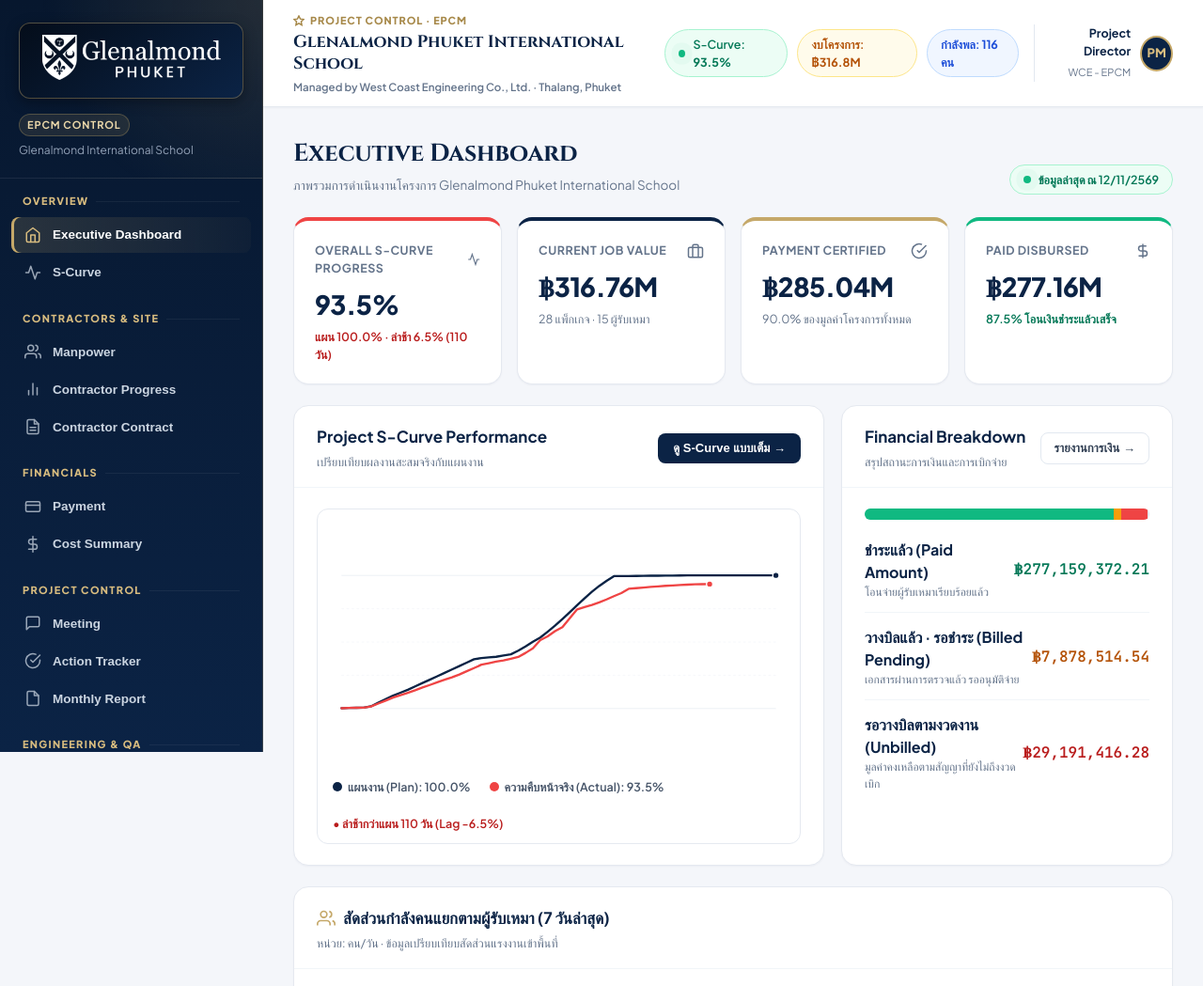
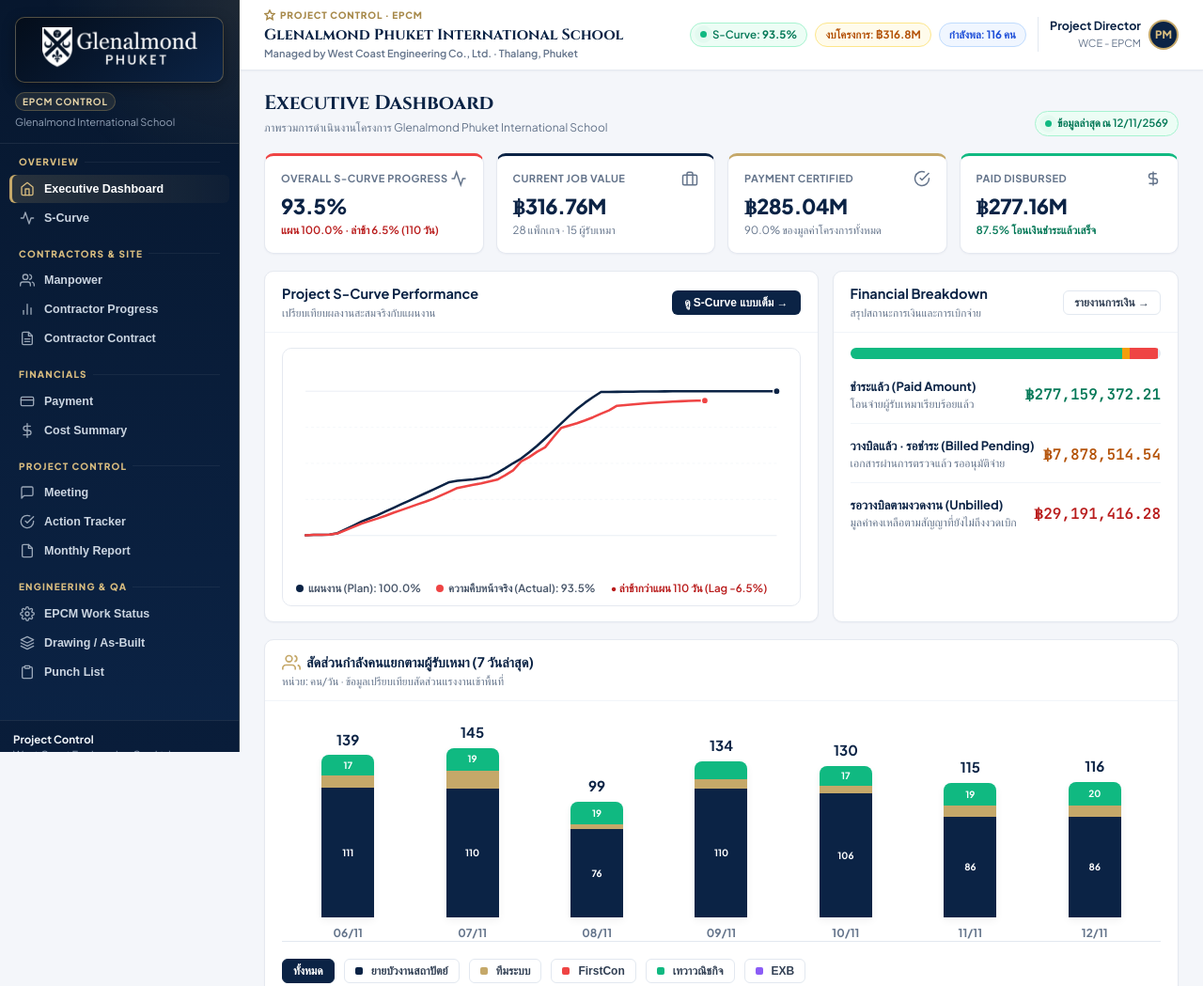
Before and after one commit to sarawutarsa-blip/epcm-phuket, a plain HTML site: page index.html in a window 1280 px wide. Shown: the top 1049 px of the page at 94% size. Drawn offline with Linux system fonts and the light colour scheme.

Commit message:
style: refine typography to compact, executive-friendly scale

```diff
--- a/assets/style.css
+++ b/assets/style.css
@@ -1,4 +1,4 @@
-/* Glenalmond Phuket EPCM Control — Executive Luxury Design System */
+/* Glenalmond Phuket EPCM Control — Executive Refined Compact Design System */
 @import url('https://fonts.googleapis.com/css2?family=Cinzel:wght@600;700;800&family=Plus+Jakarta+Sans:wght@400;500;600;700;800&family=JetBrains+Mono:wght@500;600;700&display=swap');
 
 :root {
@@ -43,13 +43,13 @@
   --surface-card: #ffffff;
   --border-card: #e5e9f0;
   --shadow-sm: 0 1px 2px rgba(11, 35, 69, 0.04);
-  --shadow-md: 0 4px 12px -2px rgba(11, 35, 69, 0.06), 0 2px 6px -1px rgba(11, 35, 69, 0.03);
-  --shadow-lg: 0 12px 28px -6px rgba(11, 35, 69, 0.08), 0 4px 10px -2px rgba(11, 35, 69, 0.04);
-  --shadow-gold: 0 4px 16px rgba(197, 168, 105, 0.25);
-  --radius-sm: 8px;
-  --radius-md: 12px;
-  --radius-lg: 16px;
-  --radius-xl: 20px;
+  --shadow-md: 0 4px 10px -2px rgba(11, 35, 69, 0.05), 0 2px 4px -1px rgba(11, 35, 69, 0.02);
+  --shadow-lg: 0 10px 22px -5px rgba(11, 35, 69, 0.07), 0 3px 8px -2px rgba(11, 35, 69, 0.03);
+  --shadow-gold: 0 3px 12px rgba(197, 168, 105, 0.22);
+  --radius-sm: 6px;
+  --radius-md: 10px;
+  --radius-lg: 13px;
+  --radius-xl: 16px;
 }
 
 * { box-sizing: border-box; margin: 0; padding: 0; }
@@ -57,8 +57,9 @@
 body {
   font-family: 'Plus Jakarta Sans', -apple-system, BlinkMacSystemFont, 'Segoe UI', Roboto, Helvetica, Arial, sans-serif;
   background-color: var(--bg-app);
-  color: var(--slate-800);
-  line-height: 1.5;
+  color: var(--slate-700);
+  font-size: 13px;
+  line-height: 1.45;
   -webkit-font-smoothing: antialiased;
   min-height: 100vh;
 }
@@ -66,7 +67,7 @@ body {
 /* App Shell Layout */
 .app-layout {
   display: grid;
-  grid-template-columns: 280px 1fr;
+  grid-template-columns: 255px 1fr;
   min-height: 100vh;
 }
 
@@ -78,24 +79,24 @@ body {
   position: sticky;
   top: 0;
   overflow-y: auto;
-  border-right: 1px solid rgba(197, 168, 105, 0.25);
+  border-right: 1px solid rgba(197, 168, 105, 0.22);
   display: flex;
   flex-direction: column;
   z-index: 40;
 }
 
 .brand-section {
-  padding: 24px 20px 20px;
+  padding: 18px 16px 14px;
   border-bottom: 1px solid rgba(255, 255, 255, 0.08);
-  background: radial-gradient(circle at top right, rgba(197, 168, 105, 0.15), transparent 70%);
+  background: radial-gradient(circle at top right, rgba(197, 168, 105, 0.12), transparent 70%);
 }
 
 .brand-logo-wrap {
   background: linear-gradient(145deg, #040d1a 0%, #0b2345 100%);
-  padding: 12px 14px;
+  padding: 10px 14px;
   border-radius: var(--radius-md);
   box-shadow: 0 4px 14px rgba(0, 0, 0, 0.35);
-  margin-bottom: 14px;
+  margin-bottom: 10px;
   display: flex;
   align-items: center;
   justify-content: center;
@@ -104,7 +105,7 @@ body {
 
 .brand-logo-img {
   width: 100%;
-  max-width: 190px;
+  max-width: 165px;
   height: auto;
   display: block;
 }
@@ -112,45 +113,45 @@ body {
 .brand-badge {
   display: inline-flex;
   align-items: center;
-  gap: 6px;
+  gap: 5px;
   background: var(--gold-soft);
   color: var(--gold-300);
-  font-size: 11px;
+  font-size: 10px;
   font-weight: 700;
   letter-spacing: 0.08em;
   text-transform: uppercase;
-  padding: 3px 8px;
-  border-radius: 20px;
+  padding: 2px 7px;
+  border-radius: 16px;
   border: 1px solid rgba(197, 168, 105, 0.3);
 }
 
 .brand-tagline {
   color: var(--slate-400);
-  font-size: 12px;
-  margin-top: 6px;
+  font-size: 11px;
+  margin-top: 4px;
   display: block;
 }
 
 /* Sidebar Nav */
 .sidebar-nav {
-  padding: 16px 12px 24px;
+  padding: 12px 10px 20px;
   flex: 1;
 }
 
 .nav-group {
-  margin-bottom: 22px;
+  margin-bottom: 16px;
 }
 
 .nav-group-title {
-  font-size: 11px;
+  font-size: 10px;
   font-weight: 800;
   letter-spacing: 0.12em;
   text-transform: uppercase;
   color: var(--gold-400);
-  padding: 0 12px 8px;
+  padding: 0 10px 6px;
   display: flex;
   align-items: center;
-  gap: 8px;
+  gap: 6px;
 }
 
 .nav-group-title::after {
@@ -165,25 +166,25 @@ body {
   border: none;
   background: transparent;
   color: #cbd5e1;
-  padding: 10px 14px;
+  padding: 7px 11px;
   border-radius: var(--radius-sm);
   cursor: pointer;
-  font-size: 13.5px;
+  font-size: 12.5px;
   font-weight: 600;
   text-align: left;
   display: flex;
   align-items: center;
-  gap: 12px;
-  transition: all 0.18s ease;
+  gap: 10px;
+  transition: all 0.15s ease;
   position: relative;
-  margin-bottom: 2px;
+  margin-bottom: 1px;
 }
 
 .nav-link svg {
-  width: 18px;
-  height: 18px;
+  width: 16px;
+  height: 16px;
   opacity: 0.75;
-  transition: all 0.18s ease;
+  transition: all 0.15s ease;
   flex-shrink: 0;
 }
 
@@ -210,9 +211,9 @@ body {
 }
 
 .sidebar-footer {
-  padding: 16px 18px;
+  padding: 12px 14px;
   border-top: 1px solid rgba(255, 255, 255, 0.08);
-  font-size: 11.5px;
+  font-size: 11px;
   color: var(--slate-400);
   background: rgba(0, 0, 0, 0.15);
 }
@@ -220,6 +221,7 @@ body {
 .sidebar-footer b {
   color: #f1f5f9;
   display: block;
+  font-size: 11.5px;
 }
 
 /* Main Content Area */
@@ -231,10 +233,10 @@ body {
 
 /* Header Bar */
 .top-header {
-  min-height: 82px;
+  min-height: 70px;
   background: #ffffff;
   border-bottom: 1px solid var(--border-card);
-  padding: 10px 32px;
+  padding: 8px 26px;
   display: flex;
   align-items: center;
   justify-content: space-between;
@@ -247,14 +249,14 @@ body {
 .header-left {
   display: flex;
   align-items: center;
-  gap: 16px;
+  gap: 14px;
 }
 
 .mobile-menu-toggle {
   display: none;
   background: none;
   border: 1px solid var(--slate-200);
-  padding: 8px 10px;
+  padding: 6px 8px;
   border-radius: var(--radius-sm);
   cursor: pointer;
   color: var(--slate-700);
@@ -263,10 +265,10 @@ body {
 .project-title-meta small {
   display: inline-flex;
   align-items: center;
-  gap: 6px;
+  gap: 5px;
   color: var(--gold-600);
   font-weight: 800;
-  font-size: 11px;
+  font-size: 10px;
   letter-spacing: 0.08em;
   text-transform: uppercase;
 }
@@ -274,14 +276,14 @@ body {
 .project-title-meta b {
   display: block;
   font-family: 'Cinzel', Georgia, serif;
-  font-size: 18px;
+  font-size: 16px;
   font-weight: 700;
   color: var(--navy-850);
   line-height: 1.25;
 }
 
 .project-contractor-sub {
-  font-size: 11.5px;
+  font-size: 11px;
   color: var(--slate-500);
   font-weight: 600;
 }
@@ -289,22 +291,22 @@ body {
 .header-right {
   display: flex;
   align-items: center;
-  gap: 16px;
+  gap: 12px;
 }
 
 .quick-stats-strip {
   display: flex;
   align-items: center;
-  gap: 10px;
+  gap: 8px;
 }
 
 .stat-pill {
   display: flex;
   align-items: center;
-  gap: 8px;
-  padding: 6px 14px;
-  border-radius: 30px;
-  font-size: 12.5px;
+  gap: 6px;
+  padding: 4px 10px;
+  border-radius: 20px;
+  font-size: 11.5px;
   font-weight: 600;
   border: 1px solid var(--slate-200);
   background: var(--slate-50);
@@ -329,8 +331,8 @@ body {
 }
 
 .live-pulse {
-  width: 8px;
-  height: 8px;
+  width: 7px;
+  height: 7px;
   border-radius: 50%;
   background: var(--emerald-500);
   box-shadow: 0 0 0 0 rgba(16, 185, 129, 0.7);
@@ -339,34 +341,34 @@ body {
 
 @keyframes pulseGreen {
   0% { box-shadow: 0 0 0 0 rgba(16, 185, 129, 0.7); }
-  70% { box-shadow: 0 0 0 8px rgba(16, 185, 129, 0); }
+  70% { box-shadow: 0 0 0 6px rgba(16, 185, 129, 0); }
   100% { box-shadow: 0 0 0 0 rgba(16, 185, 129, 0); }
 }
 
 .user-badge {
   display: flex;
   align-items: center;
-  gap: 10px;
-  padding-left: 14px;
+  gap: 8px;
+  padding-left: 12px;
   border-left: 1px solid var(--slate-200);
 }
 
 .user-avatar {
-  width: 38px;
-  height: 38px;
+  width: 32px;
+  height: 32px;
   border-radius: 50%;
   background: var(--navy-850);
   color: var(--gold-400);
   font-weight: 800;
   display: grid;
   place-items: center;
-  font-size: 13px;
+  font-size: 11.5px;
   border: 2px solid var(--gold-500);
 }
 
 /* Page Content Container */
 .page-container {
-  padding: 30px 32px 60px;
+  padding: 20px 26px 45px;
   max-width: 1680px;
   width: 100%;
   margin: 0 auto;
@@ -377,13 +379,13 @@ body {
   display: flex;
   justify-content: space-between;
   align-items: flex-end;
-  gap: 20px;
-  margin-bottom: 24px;
+  gap: 16px;
+  margin-bottom: 18px;
 }
 
 .page-banner-title h1 {
   font-family: 'Cinzel', Georgia, serif;
-  font-size: 26px;
+  font-size: 21px;
   font-weight: 700;
   color: var(--navy-850);
   letter-spacing: -0.01em;
@@ -391,14 +393,14 @@ body {
 
 .page-banner-title p {
   color: var(--slate-500);
-  font-size: 13.5px;
-  margin-top: 4px;
+  font-size: 12px;
+  margin-top: 2px;
 }
 
 .page-actions {
   display: flex;
   align-items: center;
-  gap: 10px;
+  gap: 8px;
   flex-wrap: wrap;
 }
 
@@ -406,9 +408,9 @@ body {
 .luxury-card {
   background: var(--surface-card);
   border: 1px solid var(--border-card);
-  border-radius: var(--radius-lg);
+  border-radius: var(--radius-md);
   box-shadow: var(--shadow-sm);
-  transition: box-shadow 0.2s ease, border-color 0.2s ease;
+  transition: box-shadow 0.18s ease, border-color 0.18s ease;
   overflow: hidden;
 }
 
@@ -421,15 +423,15 @@ body {
 .kpi-grid {
   display: grid;
   grid-template-columns: repeat(4, 1fr);
-  gap: 16px;
-  margin-bottom: 22px;
+  gap: 13px;
+  margin-bottom: 18px;
 }
 
 .kpi-card {
-  padding: 22px;
+  padding: 15px 17px;
   position: relative;
   overflow: hidden;
-  border-top: 4px solid var(--navy-850);
+  border-top: 3px solid var(--navy-850);
 }
 
 .kpi-card.gold { border-top-color: var(--gold-500); }
@@ -441,27 +443,27 @@ body {
   justify-content: space-between;
   align-items: center;
   color: var(--slate-500);
-  font-size: 12.5px;
+  font-size: 11px;
   font-weight: 700;
   text-transform: uppercase;
   letter-spacing: 0.04em;
 }
 
 .kpi-value {
-  font-size: 28px;
+  font-size: 22px;
   font-weight: 800;
   color: var(--navy-850);
-  margin: 8px 0 4px;
+  margin: 5px 0 2px;
   font-family: 'Plus Jakarta Sans', sans-serif;
   letter-spacing: -0.02em;
 }
 
 .kpi-subtext {
-  font-size: 12.5px;
+  font-size: 11.5px;
   color: var(--slate-500);
   display: flex;
   align-items: center;
-  gap: 6px;
+  gap: 4px;
 }
 
 .kpi-subtext.negative {
@@ -478,12 +480,12 @@ body {
 .dashboard-grid-2 {
   display: grid;
   grid-template-columns: 1.6fr 1fr;
-  gap: 18px;
-  margin-bottom: 22px;
+  gap: 15px;
+  margin-bottom: 18px;
 }
 
 .card-header {
-  padding: 20px 24px 16px;
+  padding: 13px 18px 11px;
   display: flex;
   justify-content: space-between;
   align-items: center;
@@ -491,21 +493,21 @@ body {
 }
 
 .card-header h2 {
-  font-size: 17px;
+  font-size: 14.5px;
   font-weight: 700;
   color: var(--navy-850);
   display: flex;
   align-items: center;
-  gap: 8px;
+  gap: 6px;
 }
 
 .card-header span {
-  font-size: 12.5px;
+  font-size: 11.5px;
   color: var(--slate-500);
 }
 
 .card-body {
-  padding: 22px 24px;
+  padding: 16px 18px;
 }
 
 /* Tables */
@@ -518,31 +520,27 @@ body {
   width: 100%;
   border-collapse: separate;
   border-spacing: 0;
-  min-width: 800px;
+  min-width: 780px;
 }
 
 .luxury-table th {
   background: #f8fafc;
   color: var(--slate-600);
-  font-size: 11.5px;
+  font-size: 10.5px;
   font-weight: 700;
   letter-spacing: 0.06em;
   text-transform: uppercase;
-  padding: 12px 14px;
+  padding: 9px 12px;
   border-bottom: 1px solid var(--slate-200);
   text-align: left;
 }
 
 .luxury-table td {
-  padding: 14px;
+  padding: 9px 12px;
   border-bottom: 1px solid var(--slate-100);
-  font-size: 13.5px;
+  font-size: 12.5px;
   color: var(--slate-700);
   vertical-align: middle;
-}
-
-.luxury-table tbody tr {
-  transition: background-color 0.15s ease;
 }
 
 .luxury-table tbody tr:hover {
@@ -557,6 +555,7 @@ body {
   text-align: right;
   font-family: 'JetBrains Mono', monospace;
   font-weight: 600;
+  font-size: 12.5px;
   color: var(--slate-800);
   white-space: nowrap;
 }
@@ -565,11 +564,11 @@ body {
 .status-pill {
   display: inline-flex;
   align-items: center;
-  gap: 5px;
-  font-size: 12px;
+  gap: 4px;
+  font-size: 11px;
   font-weight: 700;
-  padding: 4px 10px;
-  border-radius: 20px;
+  padding: 2.5px 8px;
+  border-radius: 16px;
   white-space: nowrap;
 }
 
@@ -599,18 +598,18 @@ body {
 
 /* Progress bar */
 .bar-track {
-  height: 8px;
+  height: 6px;
   background: var(--slate-100);
-  border-radius: 10px;
+  border-radius: 8px;
   overflow: hidden;
   width: 100%;
-  min-width: 80px;
+  min-width: 70px;
 }
 
 .bar-fill {
   height: 100%;
   background: linear-gradient(90deg, #10b981 0%, #059669 100%);
-  border-radius: 10px;
+  border-radius: 8px;
   transition: width 0.3s ease;
 }
 
@@ -620,15 +619,15 @@ body {
   color: #ffffff;
   border: none;
   font-weight: 700;
-  font-size: 13px;
-  padding: 8px 16px;
+  font-size: 12px;
+  padding: 6px 13px;
   border-radius: var(--radius-sm);
   cursor: pointer;
-  box-shadow: 0 2px 8px rgba(197, 168, 105, 0.3);
-  transition: all 0.18s ease;
+  box-shadow: 0 2px 6px rgba(197, 168, 105, 0.25);
+  transition: all 0.15s ease;
   display: inline-flex;
   align-items: center;
-  gap: 6px;
+  gap: 5px;
   text-decoration: none;
 }
 
@@ -643,14 +642,14 @@ body {
   color: #ffffff;
   border: none;
   font-weight: 700;
-  font-size: 13px;
-  padding: 8px 16px;
+  font-size: 12px;
+  padding: 6px 13px;
   border-radius: var(--radius-sm);
   cursor: pointer;
-  transition: all 0.18s ease;
+  transition: all 0.15s ease;
   display: inline-flex;
   align-items: center;
-  gap: 6px;
+  gap: 5px;
   text-decoration: none;
 }
 
@@ -664,14 +663,14 @@ body {
   color: var(--slate-700);
   border: 1px solid var(--slate-200);
   font-weight: 600;
-  font-size: 13px;
-  padding: 8px 14px;
+  font-size: 12px;
+  padding: 5px 11px;
   border-radius: var(--radius-sm);
   cursor: pointer;
-  transition: all 0.18s ease;
+  transition: all 0.15s ease;
   display: inline-flex;
   align-items: center;
-  gap: 6px;
+  gap: 5px;
   text-decoration: none;
 }
 
@@ -685,8 +684,8 @@ body {
   border: 1px solid var(--slate-200);
   background: #ffffff;
   border-radius: var(--radius-sm);
-  padding: 8px 12px;
-  font-size: 13.5px;
+  padding: 6px 10px;
+  font-size: 12px;
   color: var(--slate-800);
   outline: none;
   font-family: inherit;
@@ -695,7 +694,7 @@ body {
 
 .form-select:focus, .form-input:focus {
   border-color: var(--gold-500);
-  box-shadow: 0 0 0 3px rgba(197, 168, 105, 0.2);
+  box-shadow: 0 0 0 3px rgba(197, 168, 105, 0.18);
 }
 
 /* S-Curve Chart Container */
@@ -703,22 +702,22 @@ body {
   background: #ffffff;
   border: 1px solid var(--border-card);
   border-radius: var(--radius-md);
-  padding: 16px 16px 12px;
+  padding: 12px 14px 10px;
   position: relative;
 }
 
 .scurve-chart-svg {
   width: 100%;
-  height: 250px;
+  height: 220px;
   overflow: visible;
 }
 
 .chart-legend {
   display: flex;
   align-items: center;
-  gap: 20px;
-  margin-top: 14px;
-  font-size: 12.5px;
+  gap: 16px;
+  margin-top: 10px;
+  font-size: 11.5px;
   color: var(--slate-600);
   flex-wrap: wrap;
 }
@@ -726,13 +725,13 @@ body {
 .legend-item {
   display: flex;
   align-items: center;
-  gap: 6px;
+  gap: 5px;
   font-weight: 600;
 }
 
 .legend-dot {
-  width: 10px;
-  height: 10px;
+  width: 8px;
+  height: 8px;
   border-radius: 50%;
 }
 
@@ -740,15 +739,15 @@ body {
 .manpower-grid-4 {
   display: grid;
   grid-template-columns: repeat(4, 1fr);
-  gap: 14px;
-  margin-bottom: 20px;
+  gap: 12px;
+  margin-bottom: 16px;
 }
 
 .mp-stat-box {
   background: #ffffff;
   border: 1px solid var(--border-card);
   border-radius: var(--radius-md);
-  padding: 16px 18px;
+  padding: 13px 15px;
   position: relative;
 }
 
@@ -758,7 +757,7 @@ body {
 }
 
 .mp-stat-box span {
-  font-size: 12px;
+  font-size: 11px;
   color: var(--slate-500);
   font-weight: 700;
   text-transform: uppercase;
@@ -766,14 +765,14 @@ body {
 
 .mp-stat-box strong {
   display: block;
-  font-size: 30px;
+  font-size: 23px;
   font-weight: 800;
   color: var(--navy-850);
-  margin: 4px 0 2px;
+  margin: 3px 0 1px;
 }
 
 .mp-stat-box small {
-  font-size: 12px;
+  font-size: 11px;
   color: var(--slate-500);
 }
 
@@ -781,16 +780,16 @@ body {
 .action-kpi-row {
   display: grid;
   grid-template-columns: repeat(4, 1fr);
-  gap: 14px;
-  margin-bottom: 20px;
+  gap: 12px;
+  margin-bottom: 16px;
 }
 
 .action-kpi-card {
-  padding: 18px 20px;
+  padding: 13px 16px;
   background: #fff;
   border: 1px solid var(--border-card);
   border-radius: var(--radius-md);
-  border-left: 4px solid var(--navy-850);
+  border-left: 3px solid var(--navy-850);
 }
 
 .action-kpi-card.delayed { border-left-color: var(--rose-500); }
@@ -798,7 +797,7 @@ body {
 .action-kpi-card.closed { border-left-color: var(--emerald-500); }
 
 .action-kpi-card span {
-  font-size: 12px;
+  font-size: 11px;
   color: var(--slate-500);
   font-weight: 700;
   text-transform: uppercase;
@@ -806,19 +805,19 @@ body {
 
 .action-kpi-card strong {
   display: block;
-  font-size: 26px;
+  font-size: 21px;
   font-weight: 800;
   color: var(--navy-850);
-  margin-top: 4px;
+  margin-top: 3px;
 }
 
 .leader-badge {
   display: inline-flex;
   align-items: center;
   justify-content: center;
-  padding: 3px 10px;
-  border-radius: 14px;
-  font-size: 12px;
+  padding: 2px 8px;
+  border-radius: 12px;
+  font-size: 11px;
   font-weight: 800;
 }
 
@@ -842,8 +841,8 @@ body {
   }
   .app-sidebar {
     position: fixed;
-    left: -290px;
-    width: 280px;
+    left: -265px;
+    width: 255px;
     transition: left 0.25s ease;
     box-shadow: 0 0 30px rgba(0, 0, 0, 0.4);
   }
@@ -854,10 +853,10 @@ body {
     display: block;
   }
   .top-header {
-    padding: 0 16px;
+    padding: 6px 14px;
   }
   .page-container {
-    padding: 20px 16px 40px;
+    padding: 16px 14px 35px;
   }
   .quick-stats-strip {
     display: none;
```
